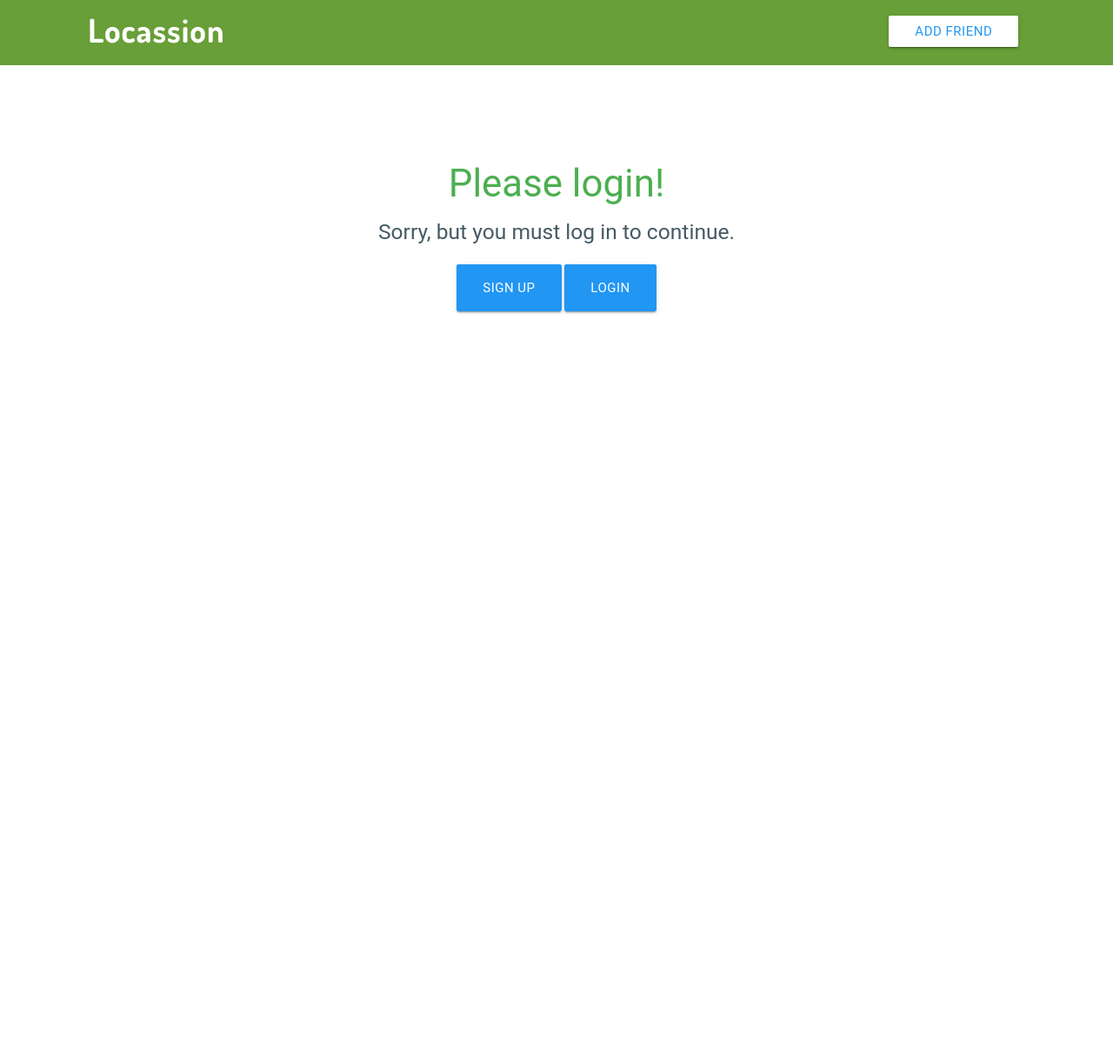
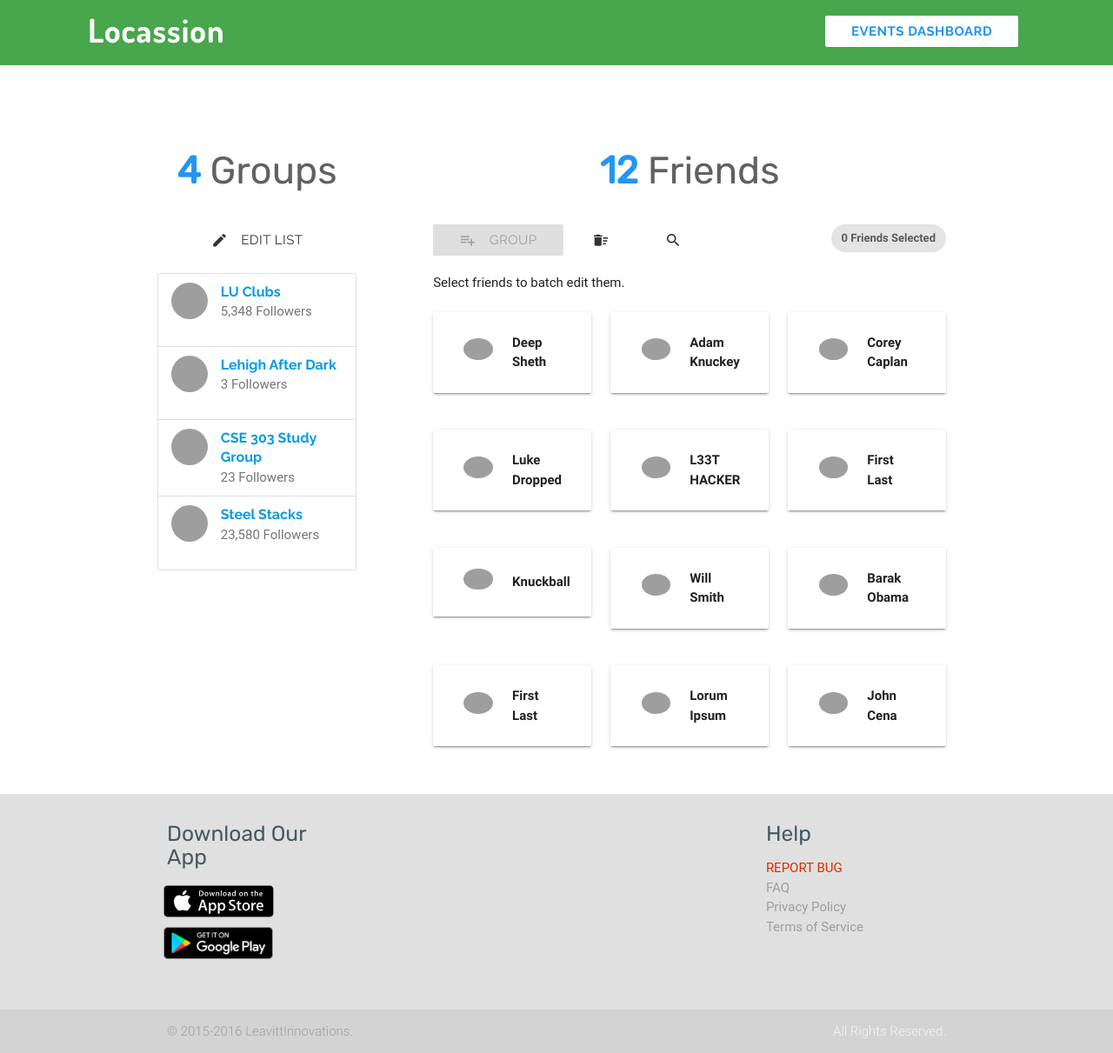
Before and after one commit to deepsheth/Locassion_Web_App, a PHP site: page /webpages/friends_dashboard.php in a window 1280 px wide. Shown: the whole page at 87% size. Before the commit the page ends 361 px from the top, so only its background shows below. Run offline with PHP 8.4, Linux system fonts and the light colour scheme; some libraries are stand-ins or nearby versions; some web fonts are replaced; grey boxes are pictures that could not be loaded.

Commit message:
Makes friend/group page more dynamic.

```diff
--- a/style.css
+++ b/style.css
@@ -260,6 +260,10 @@
     opacity: 1;
 }
 
+.icon-hidden {
+    visibility: hidden;
+}
+
 .span-padded span {
     padding: 0 .75em;
 }
@@ -344,11 +348,11 @@
     color: #61617A;
 }
 
-#dyn_modal .dyn_avatar {
+.modal .dyn_avatar {
     border: .3em solid #DDD;
 }
 
-#dyn_modal .dyn_avatar.selected {
+.modal .dyn_avatar.selected {
     border: .3em solid #2196F3;
 }
 
@@ -367,6 +371,14 @@
     top: 2.5em;
     left: 2.4em;
     padding: 0.2em;
+}
+.sm-circle {
+    border-radius: 50%;
+    font-size: 1.75em;
+    line-height: 1.1;
+    position: absolute;
+    top: .1em;
+    right: .1em;
 }
 
 /*
@@ -651,12 +663,6 @@
     margin-right: 1em;
 }
 
-.collection .collection-item.avatar .secondary-content {
-    position: unset;
-    top: 0;
-    right: 0;
-}
-
 p.reading {
     line-height: 1.75em;
 }
@@ -746,16 +752,6 @@
 
 #registration form {
     padding: 2em 3em 3em;
-}
-
-.collection .collection-item.avatar .title {
-    font-size: 1.3em;
-}
-
-.collection .collection-item.avatar {
-    padding-top: 1.75em;
-    padding-bottom: 1.75em;
-    margin: 0.25em 1.25em;
 }
 
 .collection-item:hover {
@@ -1118,6 +1114,9 @@
     min-height: auto;
 }
 
+.btn-toolbar .chip {
+    margin: 0;
+}
 
 @media only screen and (max-width:600px) {
     header {
--- a/webpages/create_event.php
+++ b/webpages/create_event.php
@@ -534,8 +534,7 @@
 
     <?php
         include_once(dirname(dirname(__FILE__)).'/templates/simple-footer.php');
-        ?>
-
+    ?>
 </body>
 
 </html>
--- a/webpages/event_details.php
+++ b/webpages/event_details.php
@@ -467,7 +467,8 @@
 
     <?php
         include_once(dirname(dirname(__FILE__)).'/templates/simple-footer.php');
-        ?>
+    ?>
+
 </body>
 
 </html>
--- a/webpages/friends_dashboard.php
+++ b/webpages/friends_dashboard.php
@@ -1,33 +1,3 @@
-<?php
-session_start(); // Starting Session
-$error=' '; // Variable To Store Error Message
-if (isset($_POST['submit'])) {
-    if (empty($_POST['email'])) {
-        $error = "please enter the friend's email";
-    }
-    else
-    {
-        $url = 'https://meet-up-1097.appspot.com/?command=getID&args='.$_POST['email'].'&token='.$_SESSION['token'];
-        if (strpos(get_headers($url)[0],'200') != false){
-            $jsonResponse = json_decode(file_get_contents($url),true);
-        }
-        else{
-            print_r(get_headers($url));
-        }
-        $friendID = $jsonResponse['userid'];
-        $url = 'https://meet-up-1097.appspot.com/?command=addFriend&args='.$friendID.'&token='.$_SESSION['token'];
-        if (strpos(get_headers($url)[0],'200') != false){
-            $jsonResponse = json_decode(file_get_contents($url),true);
-            $error = "friend added!";
-        }
-        else{
-            print_r(get_headers($url));
-        }
-    }
-}
-
-?>
-
 <!DOCTYPE html>
 <html>
 
@@ -44,12 +14,13 @@
 ================================================== -->
     <link href='https://fonts.googleapis.com/css?family=Dosis:700' rel='stylesheet' type='text/css'>
     <link rel="stylesheet" href="https://cdnjs.cloudflare.com/ajax/libs/materialize/0.97.7/css/materialize.min.css">
-    <link href="https://fonts.googleapis.com/icon?family=Material+Icons" rel="stylesheet">
+    <link href='https://fonts.googleapis.com/css?family=Raleway:400,600,700|Rubik:400|Material+Icons' rel='stylesheet' type='text/css'>
+    <link rel="stylesheet" href="/css/jquery.timepicker.css">
     <link rel="stylesheet" href="/style.css">
 
     <!-- Favicons
 ================================================== -->
-    <link rel="icon" href="" />
+    <link rel="icon" type="image/png" href="/favicon.png" />
 
     <!-- Mobile Specific Metas
 ================================================== -->
@@ -61,22 +32,12 @@
 
     <!-- Page Specific Styles and Scripts
 ================================================== -->
-    <script>
-        var logged_in = <?php
-                if (isset($_SESSION['token'])) {
-                    echo('true;');
-                } else {
-                    echo('false;');
-                }
-            ?>
-        var token = <?php
-                if (isset($_SESSION['token'])) {
-                    echo('"'.$_SESSION['token'].'";');
-                } else {
-                    echo('"";');
-                }
-            ?>
-    </script>
+    <script src="https://www.gstatic.com/firebasejs/3.2.0/firebase.js"></script>
+    <script src="https://www.gstatic.com/firebasejs/3.1.0/firebase-app.js"></script>
+    <script src="https://www.gstatic.com/firebasejs/3.1.0/firebase-auth.js"></script>
+    <script src="https://www.gstatic.com/firebasejs/3.1.0/firebase-database.js"></script>
+    <script src="https://www.gstatic.com/firebasejs/3.1.0/firebase-storage.js"></script>
+
     <script src="https://cdnjs.cloudflare.com/ajax/libs/jquery/2.1.1/jquery.min.js"></script>
     <script src="https://cdnjs.cloudflare.com/ajax/libs/materialize/0.97.7/js/materialize.min.js"></script>
     <script src="/js/script.js"></script>
@@ -84,80 +45,109 @@
 </head>
 
 <body id="friend-dashboard">
-    <header class="light-green darken-2 row">
+    <header class="primary-green row">
 
         <h1 class="col s12 m4 l2"><a href="/" class="white-text">Locassion</a></h1>
+
         <ul class="col s12 m8 l10">
-            <div class="flex-container">
+            <div class="flex-container menu-buttons">
 
-            <button data-target="modal-small" class="btn modal-trigger">Add Friend</button>
-
-            <?php
-            define('__ROOT__', dirname(dirname(__FILE__)));
-            include_once(__ROOT__.'/templates/header-menu.php');
-            ?>
-
+                <script>
+                    addMenuButton("events_dashboard");
+                    addMenuButton("dropdown");
+                    requireLogin();
+                </script>
             </div>
         </ul>
-        <form action="" method="post">
-            <div id="modal-small" class="modal blue-grey-text text-darken-2">
-                <div class="modal-padding">
-                    <form>
+    </header>
+
+
+    <div class="container">
         <div class="row">
-                            <h3>Add Friend</h3>
-                            <br>
-                            <div class="input-field">
-                                <i class="material-icons prefix ">account_circle</i>
-                                <input id="icon_username" name="email" type="text">
-                                <label for="icon_username">Email</label>
+            <div class="col l3 m6 s12">
+                <div class="row">
+                    <h3 class="grey-text text-darken-2"><span class="title blue-text">4</span> Groups</h3>
                 </div>
+                <div class="row center">
+                    <button class="waves-effect waves-light btn-flat btn center" onClick="displayGroupEdit()"><i class="material-icons left">mode_edit</i>Edit List</button>
+                </div>
+                <div class="row">
+                    <ul class="collection">
+                        <li class="collection-item avatar">
+                            <i class="material-icons red-text sm-circle add-cursor icon-hidden">remove_circle</i>
+                            <img src="https://github.com/identicons/hacker.png" alt="" class="circle">
+                            <a href="#"><span class="title">LU Clubs</span></a>
+                            <p class="grey-text text-darken-1">5,348 Followers</p>
+                        </li>
+                        <li class="collection-item avatar">
+                            <i class="material-icons red-text sm-circle add-cursor icon-hidden">remove_circle</i>
+                            <img src="https://github.com/identicons/leet.png" alt="" class="circle">
+                            <a href="#"><span class="title">Lehigh After Dark</span></a>
+                            <p class="grey-text text-darken-1">3 Followers</p>
+                        </li>
+                        <li class="collection-item avatar">
+                            <i class="material-icons red-text sm-circle add-cursor icon-hidden">remove_circle</i>
+                            <img src="https://github.com/identicons/boss.png" alt="" class="circle">
+                            <a href=""><span class="title">CSE 303 Study Group</span></a>
+                            <p class="grey-text text-darken-1">23 Followers</p>
+                        </li>
+                        <li class="collection-item avatar">
+                            <i class="material-icons red-text sm-circle add-cursor icon-hidden">remove_circle</i>
+                            <img src="https://github.com/identicons/top.png" alt="" class="circle">
+                            <a href=""><span class="title">Steel Stacks</span></a>
+                            <p class="grey-text text-darken-1">23,580 Followers</p>
+                        </li>
 
-                            <?php
-                        echo('<p class="red-text">');
-                        echo($error);
-                        echo ('</p>');
-                        ?>
-                        </div>
-                    </form>
-                </div>
-                <div class="modal-footer blue-grey lighten-5">
-                    <strong><input name="submit" type="submit" value="add" class="modal-action modal-close waves-effect waves-blue light-blue-text text-darken-3 btn-flat"></strong>
+                    </ul>
                 </div>
             </div>
-        </form>
-    </header>
-    <div class="container">
-
-
-
-        <div class="row">
-            <div class="col s8 friend-list-cards">
+            <div class="col l8 m6 s12 offset-l1 friend-list-cards">
                 <div class="row">
                     <h3 class="grey-text text-darken-2"><span class="title blue-text">12</span> Friends</h3>
                 </div>
 
-                <div class="row">
-                    <a data-target="list_modal" class="waves-effect waves-light blue btn modal-trigger tooltipped" data-position="bottom" data-delay="0" data-tooltip="Group friends into a  List"><i class="material-icons left">playlist_add</i>Add to List</a>
-                    <a data-target="delete_modal" class="waves-effect waves-light blue btn modal-trigger" data-position="bottom" data-delay="0" data-tooltip="Remove friends"><i class="material-icons">delete_sweep</i></a>
-                    <a href="/edit_friends.php" class="waves-effect waves-light blue btn tooltipped" data-position="bottom" data-delay="0" data-tooltip="Search friends to add/remove"><i class="material-icons">search</i></a>
+
+                <div class="row btn-toolbar">
+                    <div class="col s12">
+                    <a data-target="create_group_modal" class="btn-group waves-effect waves-light blue btn modal-trigger tooltipped disabled" data-position="bottom" data-delay="0" data-tooltip="Group friends into a  List"><i class="material-icons left">playlist_add</i>Group</a>
+                    <a data-target="delete_modal" class="btn-delete waves-effect waves-light btn btn-flat modal-trigger tooltipped" data-position="bottom" data-delay="0" data-tooltip="Remove friends"><i class="material-icons">delete_sweep</i></a>
+                    <a href="/edit_friends.php" class="waves-effect waves-light btn btn-flat tooltipped" data-position="bottom" data-delay="0" data-tooltip="Search friends to add/remove"><i class="material-icons">search</i></a>
                     <p class="chip right title">
                         <span class="num-selected">0</span> Friends Selected
                     </p>
                     </div>
+                </div>
 
+                <p class='helper'>Select friends to batch edit them.</p>
 
-                <div id="list_modal" class="modal blue-grey-text text-darken-2">
+                <div id="create_group_modal" class="modal blue-grey-text text-darken-2">
                     <div class="modal-padding">
                         <form>
+                            <div class="row section">
+                                <div class="container">
+                                <h3>Group Friends</h3>
                                 <div class="row">
-                                <h3>Create Friends List</h3>
-                                <p class="center"><span class="title num-selected">8</span> friends will be grouped into this list.</p>
-                                <div class="container">
-                                   <br>
-                                    <div class="input-field">
+                                    <p class="center"><span class="title num-selected">8</span> friends will be added to this group.</br><small><span class="dyn_selected grey-text"></span></small></p>
+                                </div>
+                                <div class="section">
+                                    <div class="row">
+
+                                        <div class="col s12 m8 offset-m2">
+                                                <div class="input-field col s12">
                                                 <i class="material-icons prefix ">group</i>
-                                        <input id="icon_username" name="email" type="text">
-                                        <label for="icon_username">Name this List</label>
+                                                <input id="input_username" name="email" type="text" placeholder="" required>
+                                                <label for="input_username">New Group Name</label>
+                                            </div>
+                                        </div>
+                                    </div>
+                                    <div class="col s8 offset-s2">
+                                        <p class="center"><strong>Or add your friends to existing group</strong></p>
+                                        <div class="flex-container">
+                                            <div class="dyn_avatar add-cursor" title=""></div>
+                                            <div class="dyn_avatar add-cursor" title=""></div>
+                                            <div class="dyn_avatar add-cursor" title=""></div>
+                                        </div>
+                                    </div>
                                 </div>
                             </div>
                             </div>
@@ -174,16 +164,14 @@
                 <div id="delete_modal" class="modal blue-grey-text text-darken-2">
                     <div class="modal-padding">
                         <form>
-                            <div class="row">
-                                <h3>Remove <span class="title num-selected">8</span>  Friends?</h3>
-                                <p class="center">Are you really sure?</p>
+                            <div class="container">
+                                <h3>Remove <span class="title num-selected red-text">8</span>  Friends?</h3>
+                                <p><span class="dyn_selected"></span></p>
                             </div>
                         </form>
-
-
                     </div>
-                    <div class="modal-footer blue-grey lighten-5">
-                         <a href="#" class="right modal-action modal-close waves-effect waves-blue btn-flat"><strong class="blue-text">Yes</strong></a>
+                    <div class="modal-footer orange lighten-4">
+                        <a class="right modal-action modal-close waves-effect red-blue btn-flat red-text">Yes, remove friends.</a>
                         <a class="left modal-action modal-close waves-effect waves-blue btn-flat">Cancel</a>
                     </div>
                 </div>
@@ -355,64 +343,13 @@
                         </div>
                     </div>
                 </div>
-
-            </div>
-
-            <div class="col s3 offset-s1">
-                <div class="row">
-                    <h3 class="grey-text text-darken-2"><span class="title blue-text">4</span> Subscriptions</h3>
-                    <a href="/edit_friends.php" class="waves-effect waves-light blue btn">Edit Subscription List</a>
-
-                </div>
-                <div class="row">
-                    <ul class="collection">
-                        <li class="collection-item avatar">
-                            <img src="https://github.com/identicons/hacker.png" alt="" class="circle">
-                            <span class="title">LU Clubs</span>
-                            <p>5,348 Followers</p>
-                            <a href="#!" class="secondary-content"><i class="material-icons red-text text-darken-2">remove_circle</i></a>
-                        </li>
-                        <li class="collection-item avatar">
-                            <img src="https://github.com/identicons/leet.png" alt="" class="circle">
-                            <span class="title">Lehigh After Dark</span>
-                            <p>3 Followers</p>
-                            <a href="#!" class="secondary-content"><i class="material-icons red-text text-darken-2">remove_circle</i></a>
-                        </li>
-                        <li class="collection-item avatar">
-                            <img src="https://github.com/identicons/boss.png" alt="" class="circle">
-                            <span class="title">CSE 303 Study Group</span>
-                            <p>23 Followers</p>
-                            <a href="#!" class="secondary-content"><i class="material-icons red-text text-darken-2">remove_circle</i></a>
-                        </li>
-                        <li class="collection-item avatar">
-                            <img src="https://github.com/identicons/top.png" alt="" class="circle">
-                            <span class="title">Steel Stacks</span>
-                            <p>23,580 Followers</p>
-                            <a href="#!" class="secondary-content"><i class="material-icons red-text text-darken-2">remove_circle</i></a>
-                        </li>
-
-                    </ul>
             </div>
         </div>
     </div>
 
-
-
-    </div>
-    <footer class="grey lighten-3 grey-text">
-        <div class="footer-copyright">
-            <div class="container">
-
-                <a class="blue-grey-text" href="#!">© 2015-2016 LeavittInnovations.</a>
-                <a class="right blue-grey-text" href="./tos.php">Terms of Service</a>
-                <a class="right blue-grey-text" href="./privacy.php">Privacy Policy</a>
-                <a class="right blue-grey-text" href="./faq.php">FAQ</a>
-            </div>
-        </div>
-    </footer>
-
-
-
+    <?php
+        include_once(dirname(dirname(__FILE__)).'/templates/simple-footer.php');
+    ?>
 </body>
 
 </html>
```
Also changed, not shown: index.php (+3 -8 lines), js/homepage.js (+14 -7 lines), js/script.js (+38 -4 lines). Lines whose indentation alone changed are shown as unchanged.
